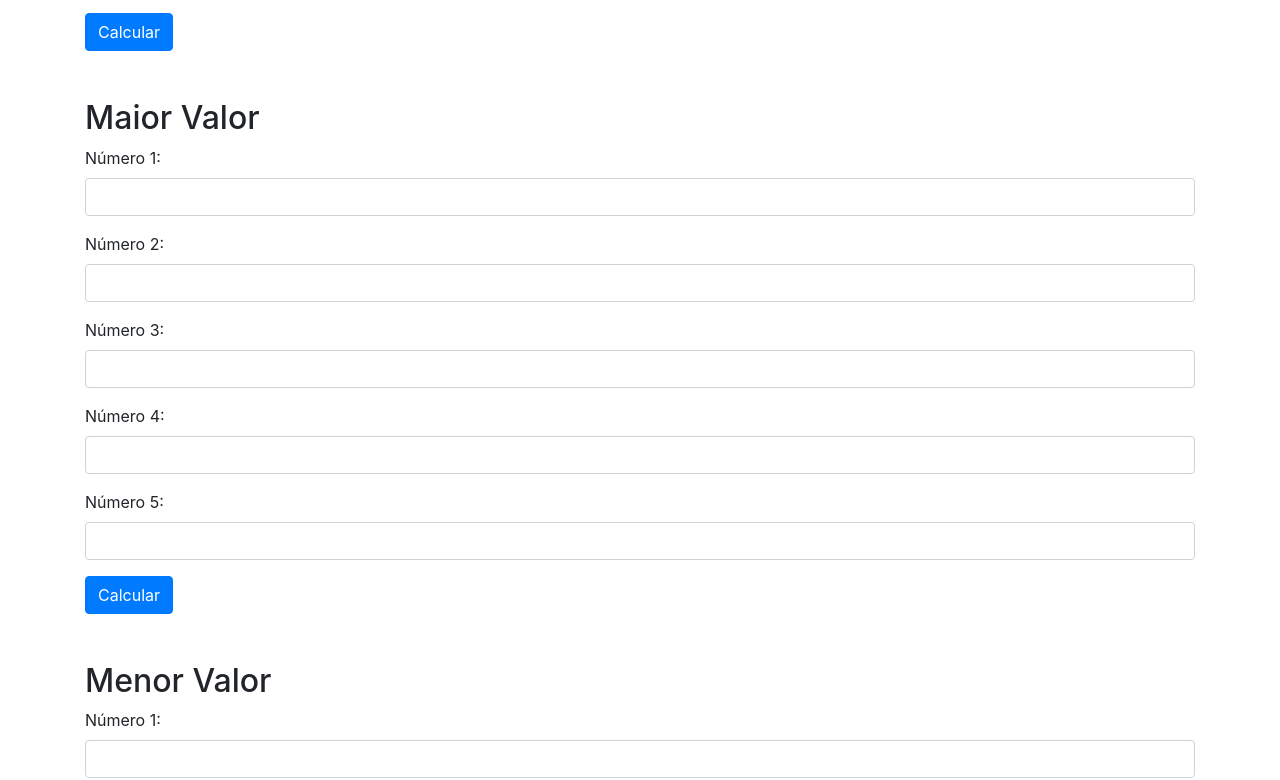
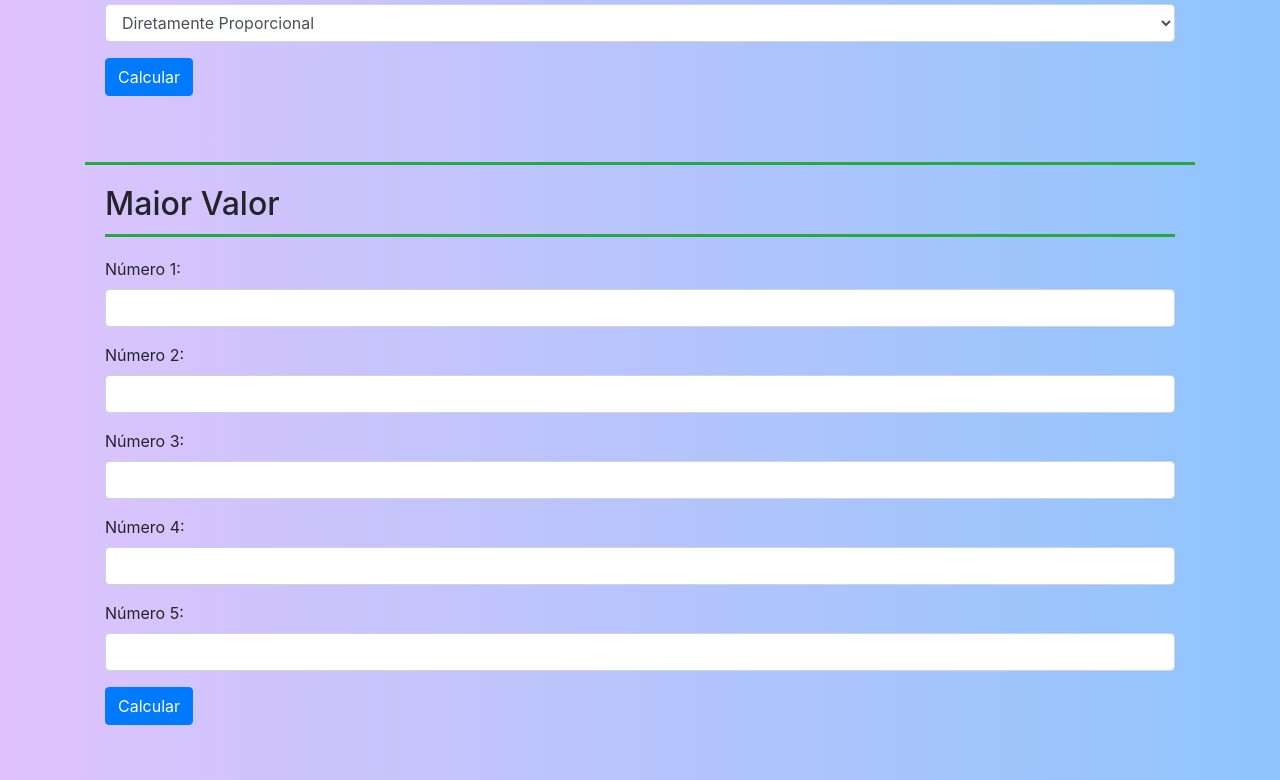
Before and after one commit to thais36/funcoes, a website: page html/index.html in a window 1280 px wide. Shown: the part 623-1403 px from the top of the page. Drawn offline with nearby package versions, Linux system fonts and the light colour scheme.

Commit message:
Com Layout básico e tudo ok

```diff
--- a/html/index.html
+++ b/html/index.html
@@ -5,13 +5,31 @@
   <meta name="viewport" content="width=device-width, initial-scale=1.0">
   <title>Calculadora de Funções</title>
   <link rel="stylesheet" href="https://stackpath.bootstrapcdn.com/bootstrap/4.3.1/css/bootstrap.min.css">
+  <style>
+    body {
+      background: linear-gradient(to right, #e0c3fc, #8ec5fc);
+    }
+    .section {
+      padding: 20px;
+      margin-bottom: 30px;
+    }
+    .section h2 {
+      border-bottom: 3px solid #28a745; /* Linha verde grossa horizontal */
+      padding-bottom: 10px;
+      margin-bottom: 20px;
+    }
+    .section + .section {
+      border-top: 3px solid #28a745; /* Linha verde grossa horizontal entre seções */
+      padding-top: 20px;
+    }
+  </style>
 </head>
 <body>
   <div class="container mt-5">
     <h1 class="text-center mb-4">Calculadora de Funções</h1>
 
     <!-- Regra de Três -->
-    <div class="mb-5">
+    <div class="section">
       <h2>Regra de Três</h2>
       <p style="color: red;">Expressão: (Valor 1 / Valor 3) = (Valor 2 / Valor 4)</p>
       <form id="form-regra-de-tres">
@@ -44,7 +62,7 @@
     </div>
 
     <!-- Maior Valor -->
-    <div class="mb-5">
+    <div class="section">
       <h2>Maior Valor</h2>
       <form id="form-maior-valor">
         <div class="form-group">
@@ -73,7 +91,7 @@
     </div>
 
     <!-- Menor Valor -->
-    <div>
+    <div class="section">
       <h2>Menor Valor</h2>
       <form id="form-menor-valor">
         <div class="form-group">
```
